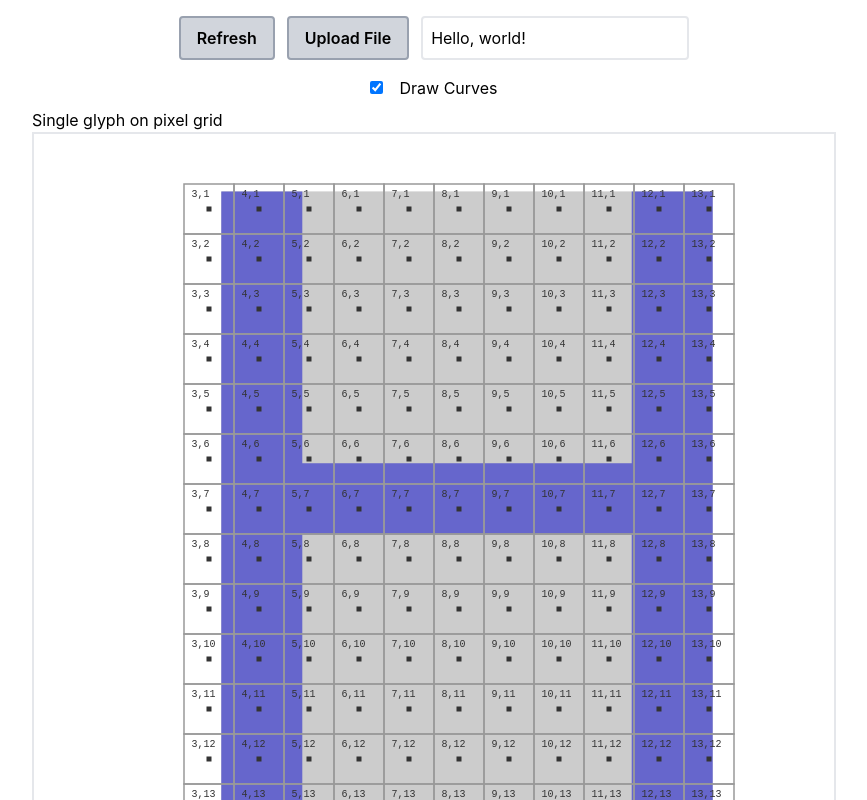
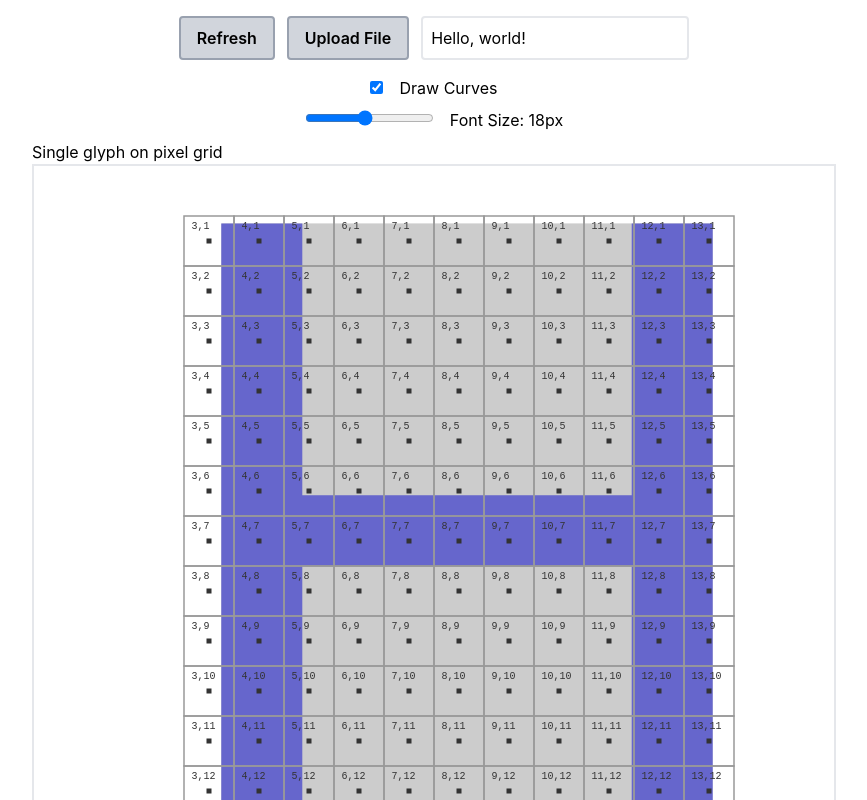
Before and after one commit to anoop901/playing-with-fonts, a React (Vite) app: page / in a window 1280 px wide. Shown: the top 800 px of the page, without its empty margins (206-1073 px from the left). Built offline with nearby package versions, Linux system fonts and the light colour scheme.

Commit message:
slider to adjust font size

```diff
--- a/src/App.tsx
+++ b/src/App.tsx
@@ -59,6 +59,7 @@ function App() {
     }
   }, [fileData]);
   const [text, setText] = useState<string>("Hello, world!");
+  const [fontSize, setFontSize] = useState<number>(FONT_SIZE);
 
   const firstGlyph = useMemo(() => {
     const charCode = text.charCodeAt(0) || 0;
@@ -182,7 +183,7 @@ function App() {
 
     if (fontData == null) return;
 
-    const scale = FONT_SIZE / fontData.unitsPerEm;
+    const scale = fontSize / fontData.unitsPerEm;
     ctx.translate(TEXT_COORDS.x, TEXT_COORDS.y);
     ctx.scale(scale, scale);
     ctx.save();
@@ -197,7 +198,7 @@ function App() {
       }
       ctx.translate(glyph?.hMetrics.advanceWidth ?? 0, 0);
     }
-  }, [drawGlyph, fontData, text]);
+  }, [drawGlyph, fontData, text, fontSize]);
 
   const drawSingleGlyph = useCallback(() => {
     const ctx = canvas3Ref.current?.getContext("2d");
@@ -213,7 +214,7 @@ function App() {
 
     ctx.save();
     ctx.translate(pixelGridOrigin.x, pixelGridOrigin.y);
-    const scale = FONT_SIZE / fontData.unitsPerEm;
+    const scale = fontSize / fontData.unitsPerEm;
     ctx.scale(scale, scale);
     ctx.scale(1, -1);
     const glyph = firstGlyph;
@@ -247,7 +248,7 @@ function App() {
     ctx.strokeRect(-0.1, -0.1, 0.2, 0.2);
     ctx.fillText("origin", 0.15, 0);
     ctx.restore();
-  }, [drawGlyph, firstGlyph, fontData, pixelGridOrigin]);
+  }, [drawGlyph, firstGlyph, fontData, pixelGridOrigin, fontSize]);
 
   const drawDirectlyToCanvas = useCallback(async () => {
     const ctx = canvas2Ref.current?.getContext("2d");
@@ -269,7 +270,7 @@ function App() {
     document.fonts.add(fontFace);
     setLoadedFontName("MyUploadedFont");
 
-    const scale = FONT_SIZE / fontData.unitsPerEm;
+    const scale = fontSize / fontData.unitsPerEm;
     ctx.translate(TEXT_COORDS.x, TEXT_COORDS.y);
     ctx.scale(scale, scale);
     ctx.fillStyle = GLYPH_FILL_COLOR;
@@ -277,7 +278,7 @@ function App() {
     // 4. Reference the font by the name you gave it in step 1
     ctx.font = `${fontData.unitsPerEm}px MyUploadedFont`;
     ctx.fillText(text, 0, 0);
-  }, [fontData, fileData, text]);
+  }, [fontData, fileData, text, fontSize]);
 
   const draw = useCallback(() => {
     drawFromFontFile();
@@ -348,6 +349,19 @@ function App() {
         />
         <label>Draw Curves</label>
       </div>
+      <div className="flex gap-4 items-baseline">
+        <input
+          name="font-size"
+          type="range"
+          min="6"
+          max="32"
+          value={fontSize}
+          onChange={(e) => {
+            setFontSize(Number(e.currentTarget.value));
+          }}
+        />
+        <label>Font Size: {fontSize}px</label>
+      </div>
       <div className="flex flex-col items-start">
         <div>Single glyph on pixel grid</div>
         <canvas
@@ -406,7 +420,7 @@ function App() {
               x={TEXT_COORDS.x}
               y={TEXT_COORDS.y}
               style={{
-                font: `${FONT_SIZE}px ${loadedFontName}`,
+                font: `${fontSize}px ${loadedFontName}`,
                 fill: GLYPH_FILL_COLOR,
               }}
             >
```
